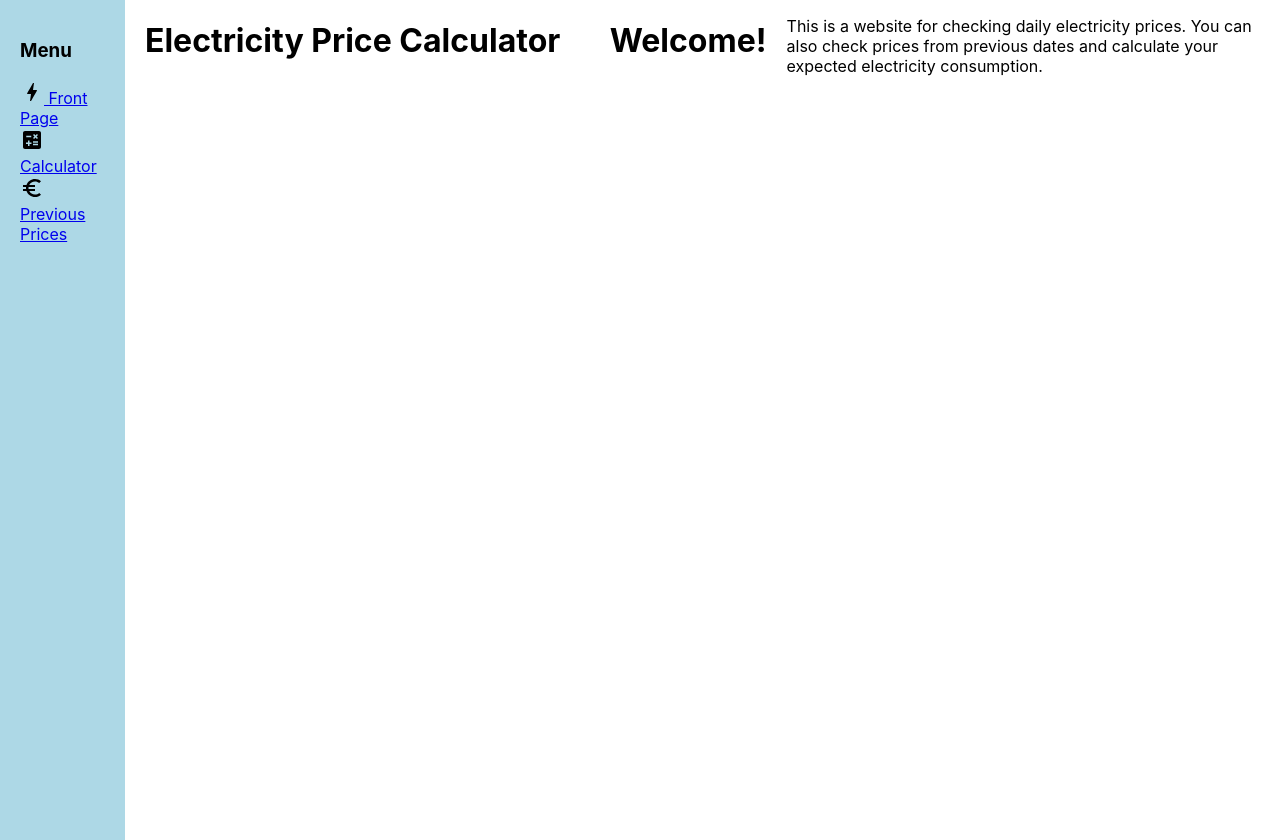
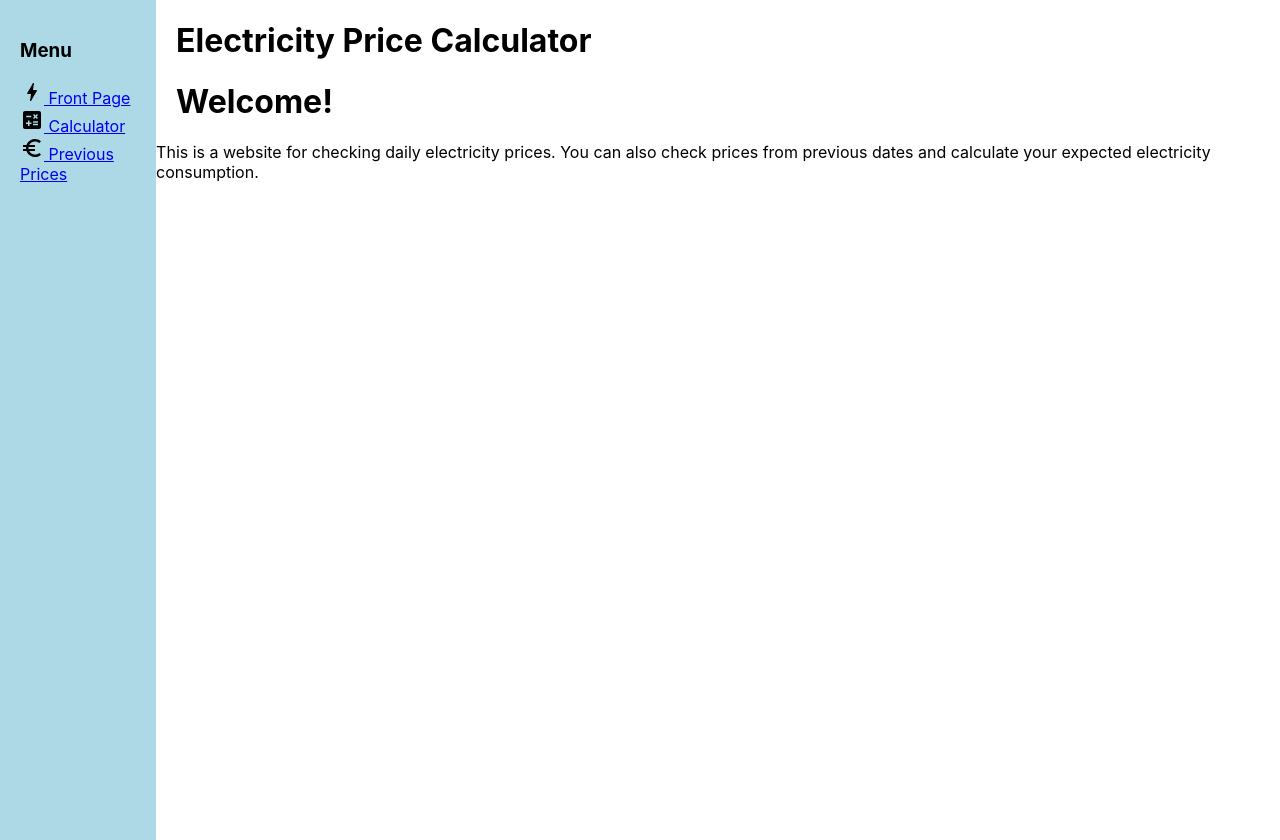
Before and after one commit to mrMikoma/React-codecamp-project-2023, a React (Create React App) app: page / in a window 1280 px wide. Built offline with nearby package versions, Linux system fonts and the light colour scheme.

Commit message:
Styled frontpage

```diff
--- a/src/components/FrontPage/FrontPage.jsx
+++ b/src/components/FrontPage/FrontPage.jsx
@@ -13,10 +13,11 @@ const FrontPage = () => {
     return (
         <div className="front-page">
             <Menu />
-            <AppName />
-            <Greeting />
-
-            <Explanation />
+            <div className='content'>
+                <AppName />
+                <Greeting />
+                <Explanation />
+            </div>
         </div>
     )
 
--- a/src/components/FrontPage/style.css
+++ b/src/components/FrontPage/style.css
@@ -2,3 +2,7 @@
     display: flex;
 
 }
+
+.content {
+    flex-direction: column;
+}
--- a/src/components/Menu/style.css
+++ b/src/components/Menu/style.css
@@ -1,6 +1,6 @@
 .menu {
     background-color: lightblue;
-    width: 200px;
+    width: 120px;
     height: 800px;
     padding: 20px;
 }
```
